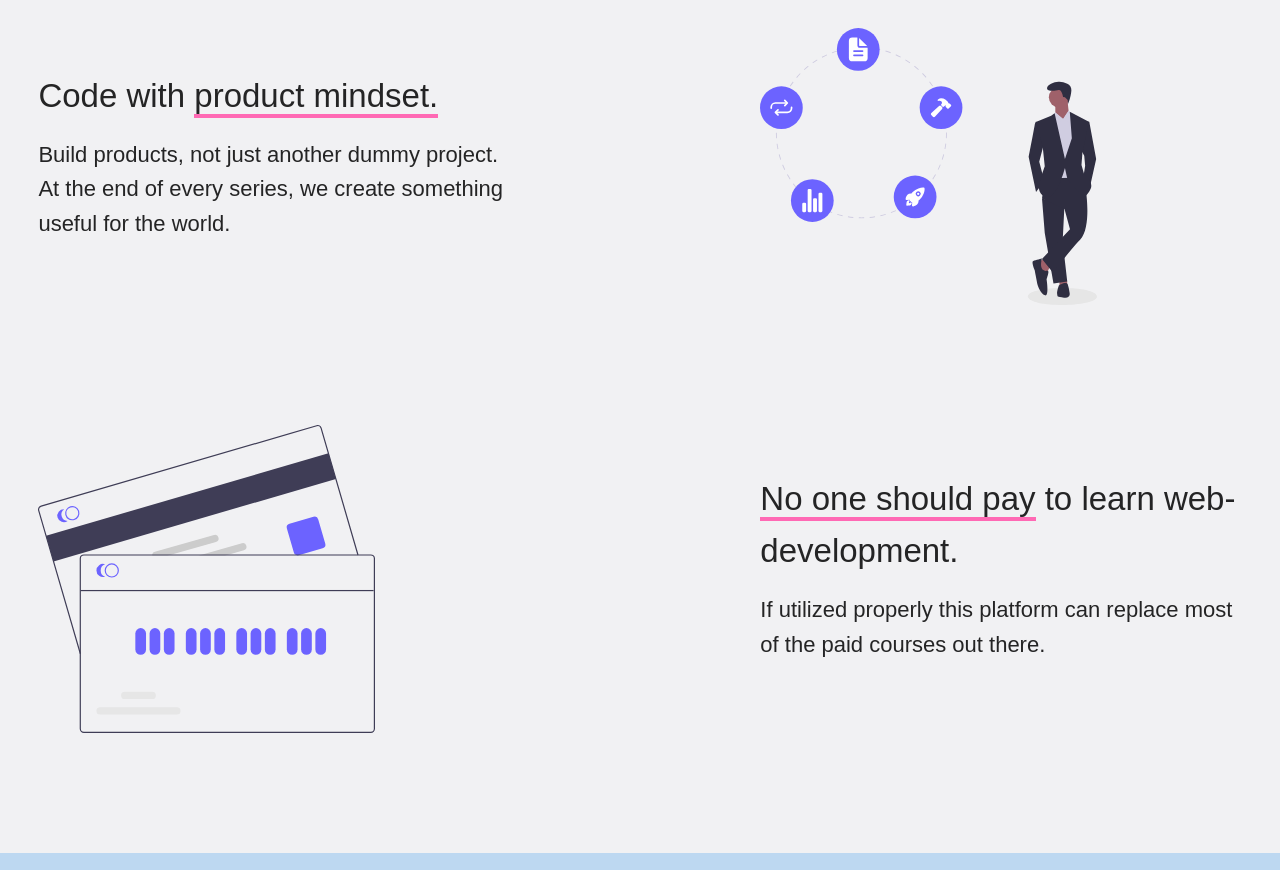
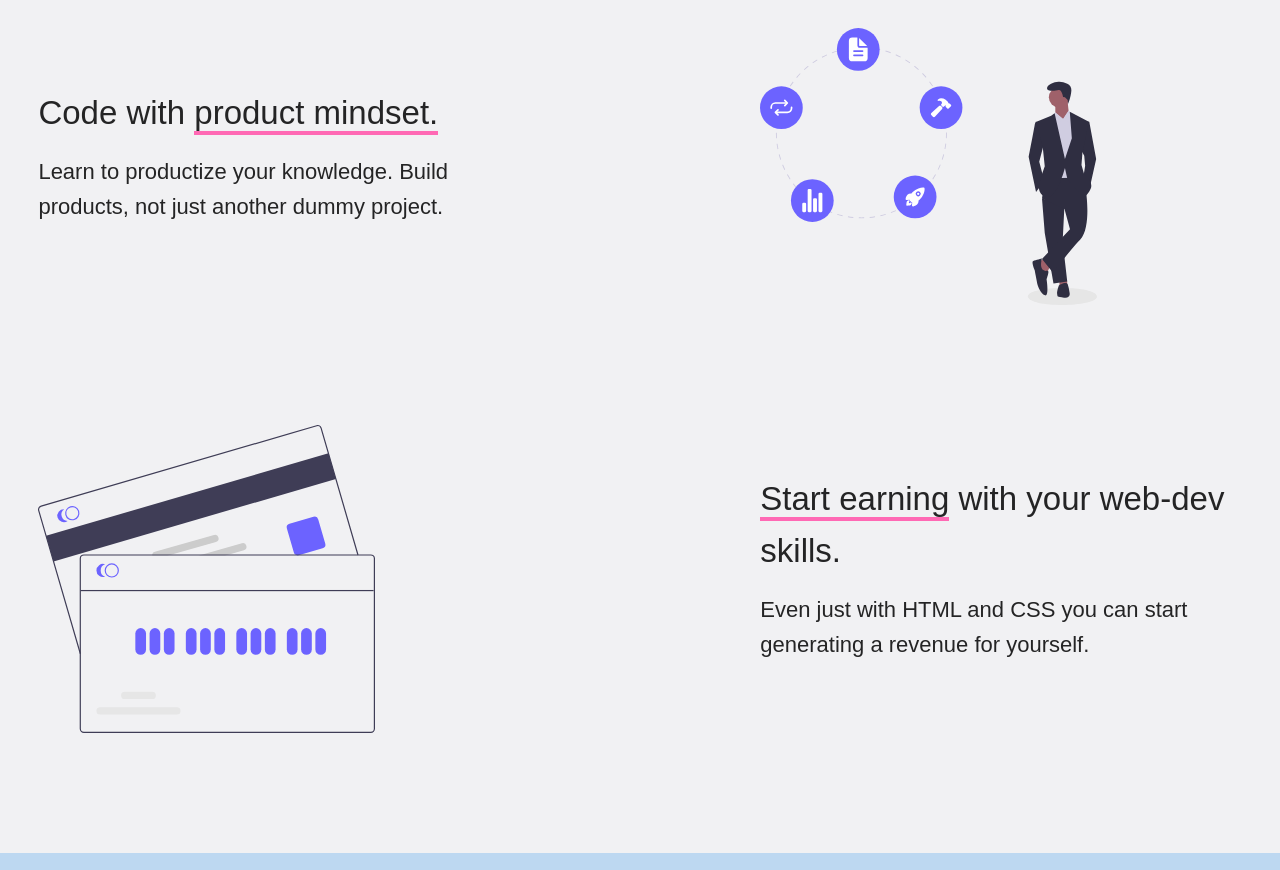
Before and after one commit to Swastikyadav/visionmad, a Gatsby site: page / in a window 1280 px wide. Shown: the part 1600-2470 px from the top of the page. Built offline with nearby package versions, Linux system fonts and the light colour scheme; Gatsby itself is replaced by a stand-in of ours.

Commit message:
modified core benefit messages

```diff
--- a/src/components/CoreBenefits.jsx
+++ b/src/components/CoreBenefits.jsx
@@ -31,7 +31,7 @@ function CoreBenefits() {
       <section className="benefit-section bs-3">
         <aside className="text-info">
           <h2>Code with <span className="underline">product mindset.</span></h2>
-          <p>Build products, not just another dummy project. At the end of every series, we create something useful for the world.</p>
+          <p>Learn to productize your knowledge. Build products, not just another dummy project.</p>
         </aside>
         <aside className="illustrations">
           <img className="benefit-img" src={ProductMindset} alt="one-stop-guide-for-web-development"/>
@@ -42,8 +42,8 @@ function CoreBenefits() {
           <img className="benefit-img" src={PaymentCard} alt="one-stop-guide-for-web-development"/>
         </aside>
         <aside className="text-info">
-          <h2><span className="underline">No one should pay</span> to learn web-development.</h2>
-          <p>If utilized properly this platform can replace most of the paid courses out there.</p>
+          <h2><span className="underline">Start earning</span> with your web-dev skills.</h2>
+          <p>Even just with HTML and CSS you can start generating a revenue for yourself.</p>
         </aside>
       </section>
     </>
```
